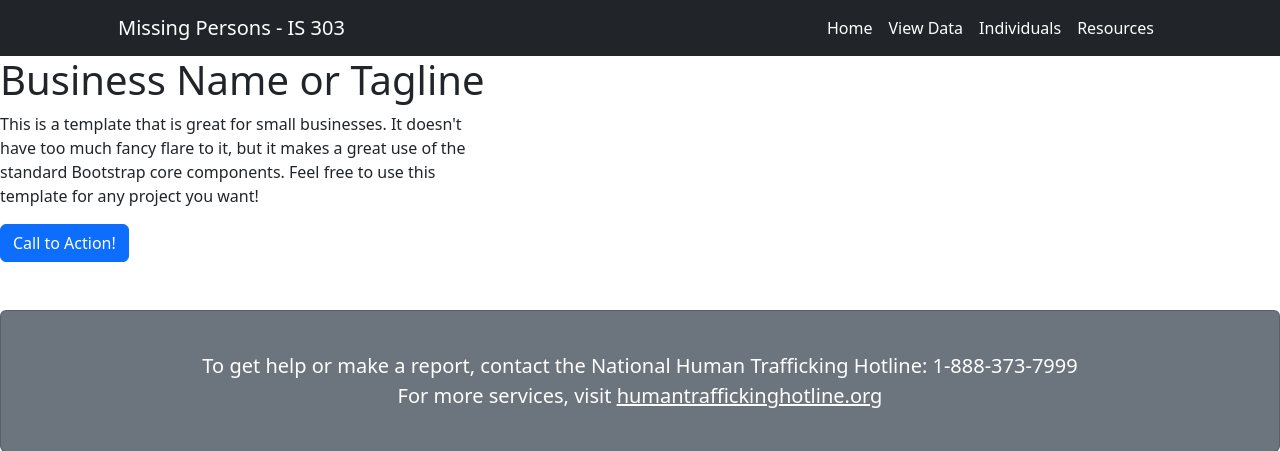
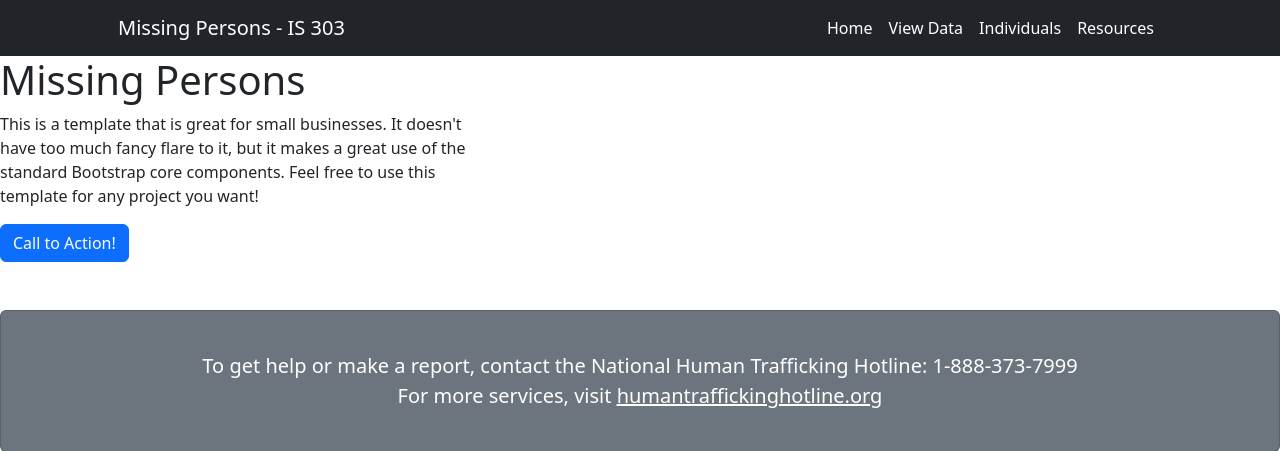
Before and after one commit to len10188/missingPersonsGroup, a Django app: page / in a window 1280 px wide. Shown: the top 451 px of the page. Run offline with Django 4.2, Linux system fonts and the light colour scheme; some libraries are stand-ins or nearby versions.

Commit message:
Changing some words

```diff
--- a/missingPersonsGroup/templates/base.html
+++ b/missingPersonsGroup/templates/base.html
@@ -8,7 +8,7 @@
         <meta name="viewport" content="width=device-width, initial-scale=1, shrink-to-fit=no" />
         <meta name="description" content="" />
         <meta name="author" content="" />
-        <title>Small Business - Start Bootstrap Template</title>
+        <title>Missing Persons Project</title>
         <!-- Favicon-->
         <link rel="icon" type="image/x-icon" href="{% static 'img/favicon.ico' %}" />
         <!-- Core theme CSS (includes Bootstrap)-->
--- a/missingPersonsGroup/templates/landingPage/index.html
+++ b/missingPersonsGroup/templates/landingPage/index.html
@@ -6,7 +6,7 @@
 {% load static %}
 {% block content %}
                 <div class="col-lg-5" style="width:38%">
-                    <h1 class="font-weight-light">Business Name or Tagline</h1>
+                    <h1 class="font-weight-light">Missing Persons</h1>
                     <p>This is a template that is great for small businesses. It doesn't have too much fancy flare to it, but it makes a great use of the standard Bootstrap core components. Feel free to use this template for any project you want!</p>
                     <a class="btn btn-primary" href="#!">Call to Action!</a>
                 </div>
```
